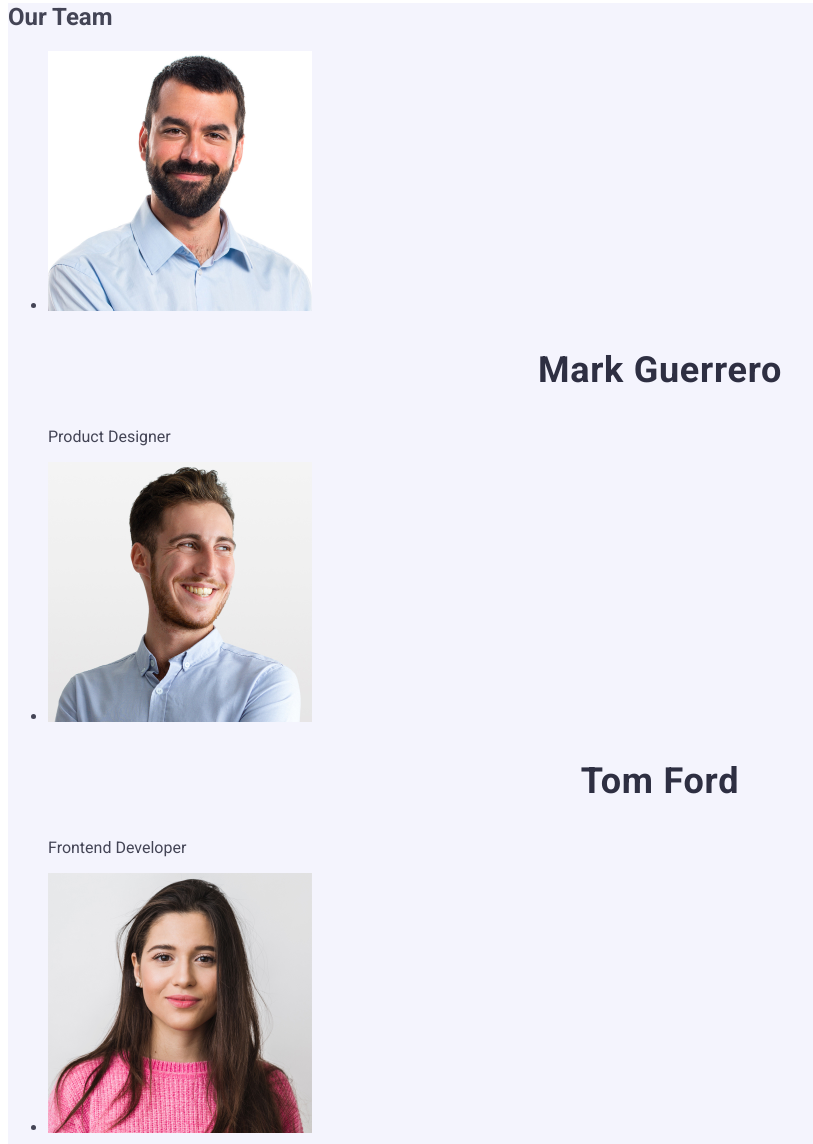
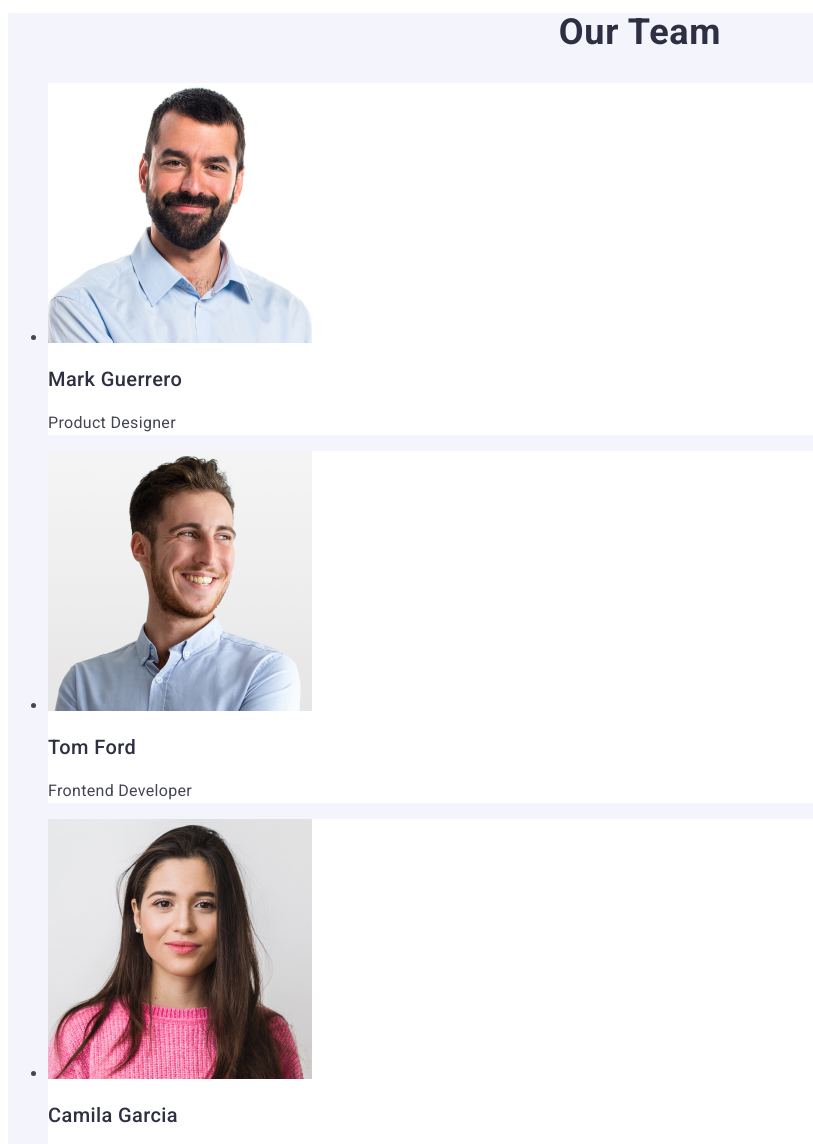
Before and after one commit to RITAS2000/goit-markup-hw-02, a plain HTML site: page index.html in a window 1280 px wide. Shown: the part 781-1925 px from the top of the page, without its empty margins (0-813 px from the left). Drawn offline with Linux system fonts and the light colour scheme.

Commit message:
section3

```diff
--- a/css/styles.css
+++ b/css/styles.css
@@ -90,3 +90,19 @@ body {
     text-transform: capitalize;
     color: #2e2f42;
 }
+.section-three-li {
+    background-color: #FFFFFF;
+}
+.section-three-name {
+    font-weight: 500;
+    font-size: 20px;
+    line-height: 1.2;
+    letter-spacing: 0.02em;
+    color: #2e2f42;
+}
+.section-three-text {
+    font-size: 16px;
+    line-height: 1.5;
+    letter-spacing: 0.02em;
+    color: #434455;
+}
--- a/index.html
+++ b/index.html
@@ -71,27 +71,27 @@
             </ul>
         </section>
         <section class="section-three-style">
-            <h2>Our Team</h2>
+            <h2 class="section-three-title">Our Team</h2>
             <ul>
-                <li>
+                <li class="section-three-li">
                     <img src="./images/mark.jpg" alt="Mark Guerrero" width="264" height="260">
-                    <h3 class="section-three-title">Mark Guerrero</h3>
-                    <p>Product Designer</p>
+                    <h3 class="section-three-name">Mark Guerrero</h3>
+                    <p class="section-three-text">Product Designer</p>
                 </li>
-                <li>
+                <li class="section-three-li">
                     <img src="./images/tom.jpg" alt="Tom Ford" width="264" height="260">
-                    <h3 class="section-three-title">Tom Ford</h3>
-                    <p>Frontend Developer</p>
+                    <h3 class="section-three-name">Tom Ford</h3>
+                    <p class="section-three-text">Frontend Developer</p>
                 </li>
-                <li>
+                <li class="section-three-li">
                     <img src="./images/camila.jpg" alt="Camila Garcia" width="264" height="260">
-                    <h3 class="section-three-title">Camila Garcia</h3>
-                    <p>Marketing</p>
+                    <h3 class="section-three-name">Camila Garcia</h3>
+                    <p class="section-three-text">Marketing</p>
                 </li>
-                <li>
+                <li class="section-three-li">
                     <img src="./images/daniel.jpg" alt="Daniel Wilson" width="264" height="260">
-                    <h3 class="section-three-title">Daniel Wilson</h3>
-                    <p>UI Designer</p>
+                    <h3 class="section-three-name">Daniel Wilson</h3>
+                    <p class="section-three-text">UI Designer</p>
                 </li>
             </ul>
         </section>
```
